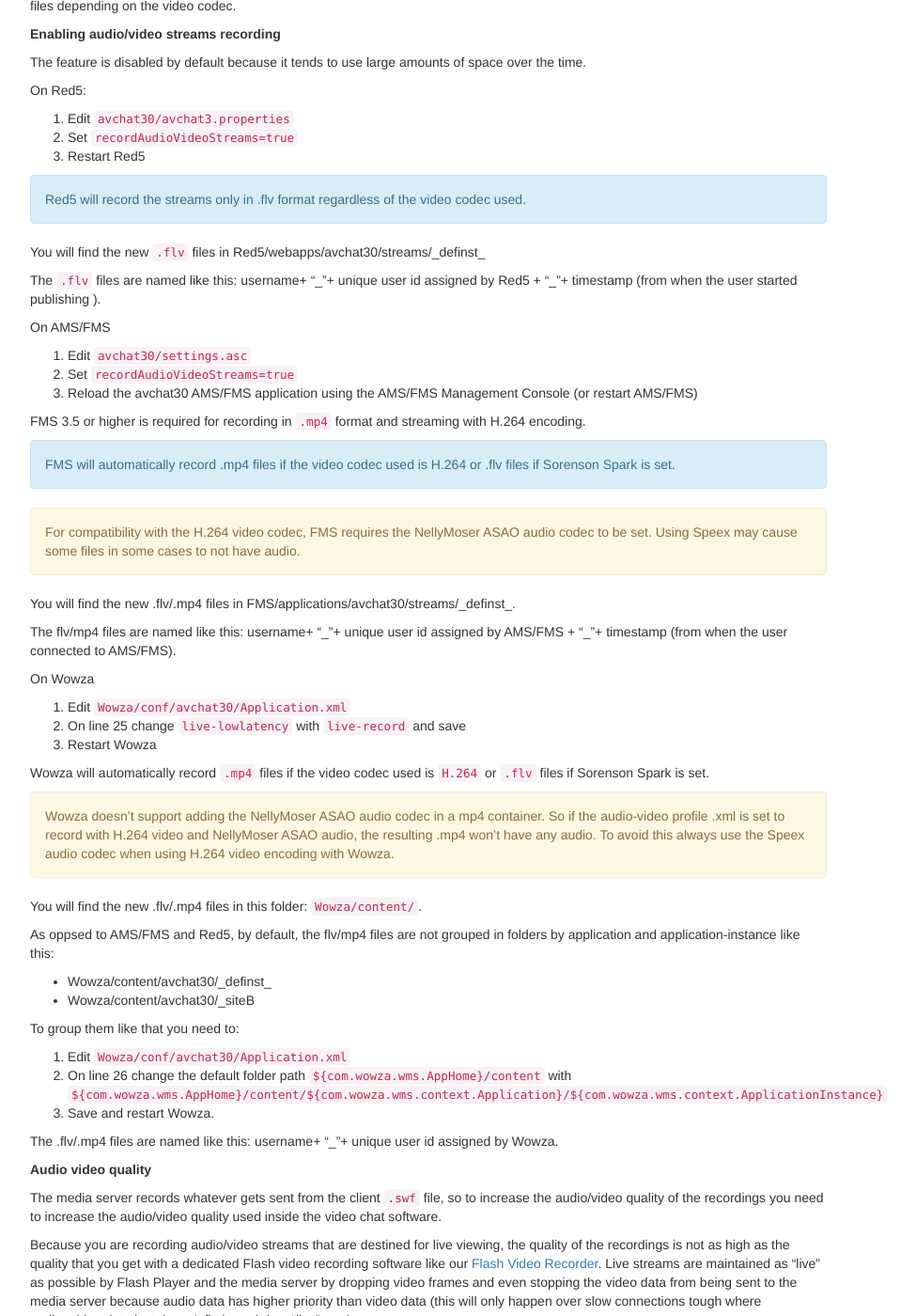
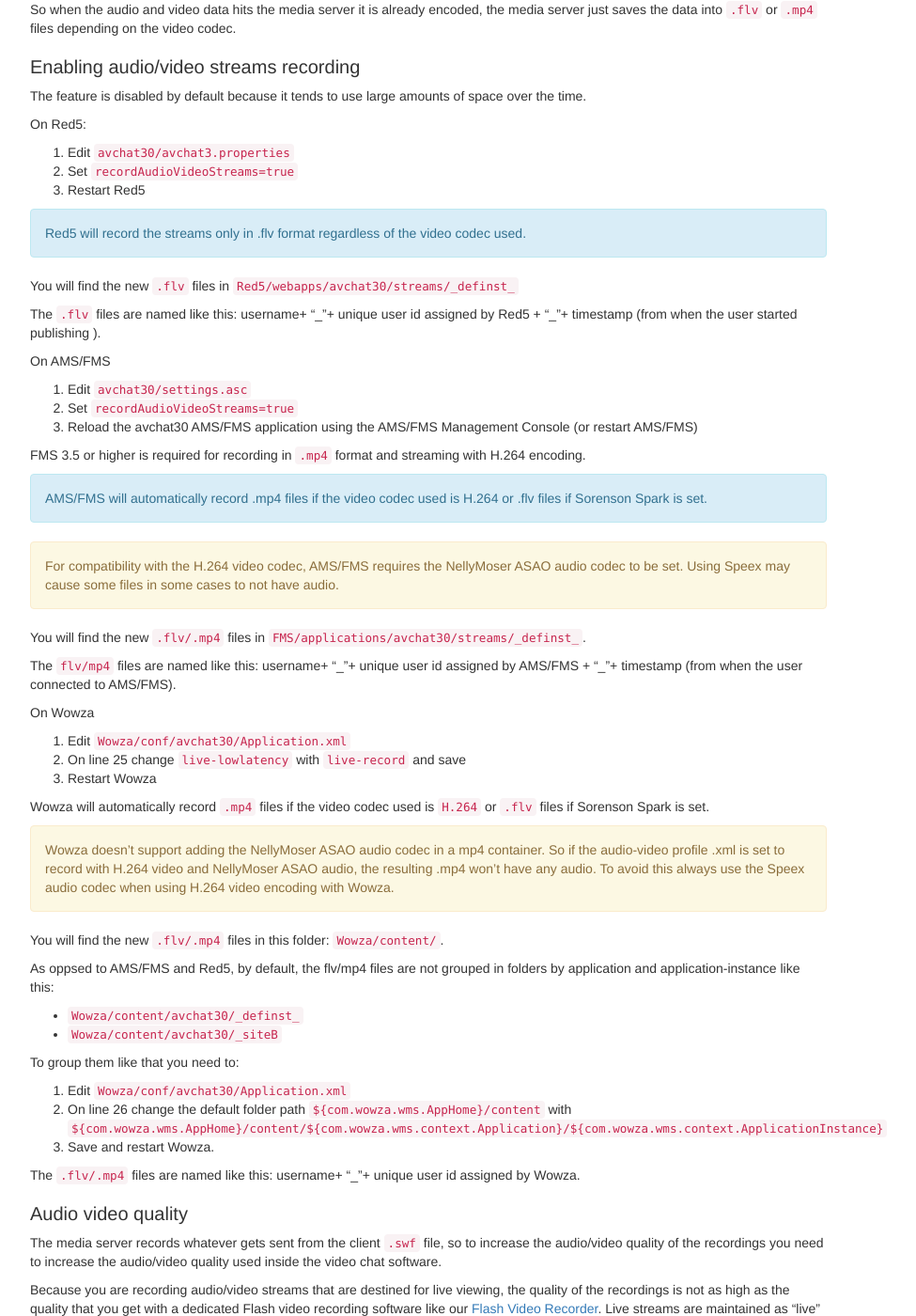
Before and after one commit to nusofthq/avchat-documentation, a Jekyll site: the page built from standalone.md, in a window 1280 px wide and 1400 px high, scrolled down 22049 px. Shown: the whole window at 94% size, without its empty margins (38-1013 px from the left). Built offline with Jekyll 4.4.1, drawn with Linux system fonts in a browser that asks for light colours; nearby versions of some CDN libraries; comment, search, counter and statistics services are not loaded; some of the changed text lies outside the part shown.

Commit message:
formating finishes

````diff
--- a/_includes/features.md
+++ b/_includes/features.md
@@ -12,7 +12,7 @@
 
 Another user viewing the first one for 30 minutes will use the same amount: 57Mbytes. Total: 114Mbytes for a 30 minute 1 to 1 video chat session.
 
-**Reducing bandwidth usage**
+<h3>Reducing bandwidth usage</h3>
 
 AVChat 3 offers several ways to reduce the monthly bandwidth used on the media server:
 
@@ -65,14 +65,14 @@
 </showWhoIsTyping>
 ```
 
-Set it to 0 and the who-is-typing box will not be shown anymore in the chat.
+Set it to `0` and the who-is-typing box will not be shown anymore in the chat.
 
 <h2 id="closing-avchat-pop-on-leave">How to close the pop up containing AVChat when clicking the <kbd>Leave</kbd> button</h2>
 
 When AVChat 3 is opened in a pop up window you can use the <kbd>Leave</kbd> button to close the pop up window:
 
 1. Edit `avc_settings.xml`
-2. Set `disconnectButtonEnabled` `<value>` to 1;
+2. Set `disconnectButtonEnabled` `<value>` to `1`;
 3. Set `disconnectButtonLink` `<value>` to `javascript:window.close();`
 
 By default clicking <kbd>Leave</kbd> takes you to a new web page instead of closing the window.
@@ -83,7 +83,7 @@
 
 AVChat 3 uses a media server (like Red5, AMS/FMS and Wowza) to stream audio and video between users. The audio and video data travels from the broadcaster user to the media server and from there to the receiver/viewer. While it passes  through the media server the audio and video data can be captured and stored in `.flv` file,  or, starting with build 2330, in `.mp4` files. The file type that will be created depends on the video codec being used (`Sorenson Spark` or `H.264`).
 
-**Codecs being used**
+<h3>Codecs being used</h3>
 
 The audio data will be encoded with the `NellyMoser` or `Speex` codec (depending on your audio settings) and the video data will be encoded with the `Sorenson Spark`  video codec.  Starting with [build 2330](http://avchat.net/blog/avchat-build-2330-introduces-h-264-support/) the `H.264` codec has also been added for video encoding.
 
@@ -91,7 +91,7 @@
 
 So when the audio and video data hits the media server it is already encoded, the media server just saves the data into `.flv` or `.mp4` files depending on the video codec.
 
-**Enabling audio/video streams recording**
+<h3>Enabling audio/video streams recording</h3>
 
 The feature is disabled by default because it tends to use large amounts of space over the time.
 
@@ -103,7 +103,7 @@
 
 <div class="alert alert-info" role="alert">Red5 will record the streams only in .flv format regardless of the video codec used.</div>
 
-You will find the new `.flv` files in Red5/webapps/avchat30/streams/\_definst\_
+You will find the new `.flv` files in `Red5/webapps/avchat30/streams/_definst_`
 
 The `.flv` files are named like this: username+ “\_”+ unique user id assigned by Red5 + “\_”+ timestamp (from when the user started publishing ).
 
@@ -115,13 +115,13 @@
 
 FMS 3.5 or higher is required for recording in `.mp4` format and streaming with H.264 encoding.
 
-<div class="alert alert-info" role="alert">FMS will automatically record .mp4 files if the video codec used is H.264 or .flv  files if Sorenson Spark is set.</div>
+<div class="alert alert-info" role="alert">AMS/FMS will automatically record .mp4 files if the video codec used is H.264 or .flv  files if Sorenson Spark is set.</div>
 
-<div class="alert alert-warning" role="alert">For compatibility with the H.264 video codec, FMS requires the NellyMoser ASAO audio codec to be set. Using Speex may cause some files in some cases to not have audio.</div>
+<div class="alert alert-warning" role="alert">For compatibility with the H.264 video codec, AMS/FMS requires the NellyMoser ASAO audio codec to be set. Using Speex may cause some files in some cases to not have audio.</div>
 
-You will find the new .flv/.mp4  files in FMS/applications/avchat30/streams/\_definst\_.
+You will find the new `.flv/.mp4`  files in `FMS/applications/avchat30/streams/_definst_`.
 
-The flv/mp4  files are named like this: username+ “\_”+ unique user id assigned by AMS/FMS + “\_”+ timestamp (from when the user connected to AMS/FMS).
+The `flv/mp4`  files are named like this: username+ “\_”+ unique user id assigned by AMS/FMS + “\_”+ timestamp (from when the user connected to AMS/FMS).
 
 On Wowza
 
@@ -134,12 +134,12 @@
 
 <div class="alert alert-warning" role="alert">Wowza doesn’t support adding the NellyMoser ASAO audio codec in a mp4 container. So if the audio-video profile .xml is set to record with H.264 video and NellyMoser ASAO audio, the resulting .mp4 won’t have any audio. To avoid this always use the Speex audio codec when using H.264 video encoding with Wowza.</div>
 
-You will find the new .flv/.mp4  files in this folder: `Wowza/content/`.
+You will find the new `.flv/.mp4`  files in this folder: `Wowza/content/`.
 
 As oppsed to AMS/FMS and Red5, by default, the flv/mp4 files are not grouped in folders by application and application-instance like this:
 
-+ Wowza/content/avchat30/\_definst\_
-+ Wowza/content/avchat30/\_siteB
++ `Wowza/content/avchat30/_definst_`
++ `Wowza/content/avchat30/_siteB`
 
 To group them like that you need to:
 
@@ -150,9 +150,9 @@
 `${com.wowza.wms.AppHome}/content/${com.wowza.wms.context.Application}/${com.wowza.wms.context.ApplicationInstance}`
 3. Save and restart Wowza.
 
-The .flv/.mp4  files are named like this: username+ “\_”+ unique user id assigned by Wowza.
+The `.flv/.mp4`  files are named like this: username+ “\_”+ unique user id assigned by Wowza.
 
-**Audio video quality**
+<h3>Audio video quality</h3>
 
 The media server records whatever gets sent from the client `.swf` file, so to increase the audio/video quality of the recordings you need to increase the audio/video quality used inside the video chat software.
 
@@ -160,19 +160,19 @@
 
 When you have [auto bandwidth reduction](http://docs.avchat.net/standalone#dynamic-bandwidth-usage-reduction) turned on (it’s on by default) streams are passed through the media server only when there is someone watching the respective stream. So even tough user X is broadcasting, his stream will only be recorded if he has one or more viewers. The stream recording process will also stop when user X has no more viewers. You can turn off [auto bandwidth reduction](http://docs.avchat.net/standalone#dynamic-bandwidth-usage-reduction).
 
-**H.264 vs Sorenson Spark**
+<h3>H.264 vs Sorenson Spark</h3>
 
 Advantages:
 
-1. H.264 requires `less bandwidth` than Sorenson Spark
-2. H.264 causes `less delay` when streaming between the broadcaster and the receiver
-3. H.264 provides `better image quality`, `smoother framerates` and `sharper edges and details`.
+1. `H.264` requires `less bandwidth` than Sorenson Spark
+2. `H.264` causes `less delay` when streaming between the broadcaster and the receiver
+3. `H.264` provides `better image quality`, `smoother framerates` and `sharper edges and details`.
 
 Disadvantages:
 
-H.264 is more `CPU intensive` than Sorenson Spark.  Having a lot of streams running at once may cause the AVChat client to have performance drawbacks for users with slower hardware.
+`H.264` is more CPU intensive than Sorenson Spark.  Having a lot of streams running at once may cause the AVChat client to have performance drawbacks for users with slower hardware.
 
-**Playing back the recorded files**
+<h3>Playing back the recorded files</h3>
 
 FLV
 
@@ -217,17 +217,17 @@
 
 Ghost users are a known issue with all media servers.
 
-**What is a ghost user?**
+<h3>What is a ghost user?</h3>
 
 A ghost user is a user who’s disconnection from the media server has not been detected by the media server, thus the media server thinks he is still connected.
 
 In a chat you will know there are ghost users when you see 2-3 persons in the users list having the same user name or persons staying for unusual lenghts of time in the chat without activity.
 
-**What causes ghost users?**
+<h3>What causes ghost users?</h3>
 
 They happen when a user suddenly disconnects from the Internet while connected to a media server (for example by suddenly disconnecting your Ethernet cable or loosing WiFi signal) but in other occasions too like when the user is over a slow connection (mobile connections) or behind some weird combination of network hardware + server software. IE and the way it handles Flash content might also produce ghost users.
 
-**How is AVChat 3 dealing with ghost users?**
+<h3>How is AVChat 3 dealing with ghost users?</h3>
 
 1. Every 3 seconds the client  (swf file) sends a ping to the media server (this value can not be changed)
 2. Every 10 seconds the media server (Red5/Wowza/AMS/FMS) check if all clients have sent a ping within the last 10 seconds (already 3 pings should have been sent by every client) and disconnects everyone who has not.
@@ -238,7 +238,7 @@
 
 <h2 id="external-users-list">External users list</h2>
 
-**Overview**
+<h3>Overview</h3>
 
 In order to show on your website who is logged in the video chat, AVChat 3 generates 2 external files in the folder where it is installed:
 
@@ -253,7 +253,7 @@
 
 How to actually code/do that is outside the scope of this documentation but anyone with minimum PHP or .NET experience  should be able to parse the XML/text file and post the contents on the website.
 
-**How it works**
+<h3>How it works</h3>
 
 In detail:
 
@@ -271,7 +271,7 @@
 + You’ve moved `writeuserslist.php` to a separate folder.
 + You have troubles with the external users list not being generated.
 
-**Troubleshooting**
+<h3>Troubleshooting</h3>
 
 If the 2 files refuse to appear do these tasks in this order:
 
@@ -282,7 +282,7 @@
 5. Hard code the path to `writeuserslist.php`  in `settings.asc` (on AMS/FMS ) or in `avchat3.properties` (on Wowza/Red5) and restart the media server
 6. Contact support: support@nusofthq.com
 
-**Turning the feature off**
+<h3>Turning the feature off</h3>
 
 On AMS/FMS  edit `applications/avchat30/settings.asc`, set `application.writeUsersLists=false` and restart AMS/FMS.
 
@@ -296,19 +296,19 @@
 
 AVChat saves a history of all the text chat in all the rooms including private chats on the media server!
 
-**On AMS/FMS**
+<h3>On AMS/FMS</h3>
 
 They will be saved in the `FMS/applications/avchat30/logs/` folder and they will have this format: `_definst__r0_2010_12_20.txt`, where \_definst\_ is the application instance name, r0 is the room id, and 2010_12_20 is the date.
 
 To disable it edit `applications/avchat30/settings.asc` and set `application.loggingEnabled=false`.
 
-**On Red5**
+<h3>On Red5</h3>
 
 They will be saved in `Red5/webapps/avchat30/avchat3_transcripts/` folder and they will have this format: `_definst__r0_2010_12_19_log.txt`.
 
 To disable it edit `webapps/avchat30/avchat3.properties` and set `loggingEnabled=false`.
 
-**On Wowza**
+<h3>On Wowza</h3>
 
 They will be saved in `Wowza\applications\avchat30\avchat3_transcripts` folder and they will have this format: `_definst__r0_2010_12_19_log.txt`.
 
@@ -418,7 +418,7 @@
 This feature is controlled by the `enableOtherAccountOptions` setting located in the `avc_settings.xml` file.
 If set to `0`, the feature will be disabled.
 
-**There a few steps needed in order to set this up:**
+<h3>There a few steps needed in order to set this up:</h3>
 
 1. Go to:  [https://developers.facebook.com/apps/](https://developers.facebook.com/apps/)
 2. Create a new Facebook app for a website and enter a name for it.
@@ -444,7 +444,7 @@
 We're talking about 2 separate files: `badnicks.xml` and `badwords.xml`.
 Both files can be found in the main AVChat 3 installation folder.
 
-**Bad nicks**
+<h3>Bad nicks</h3>
 
 `badnicks.xml` - contains 2 groups of XML elements:
 
@@ -459,7 +459,7 @@
 
 Only the user interface (`index.swf`) will check the member's username against the usernames in `badnicks.xml`. The admin interface (`admin.swf`) does not apply the check, so if the "admin" or "administrator" usernames are present in `badnicks.xml` they can be used in `admin.swf` but `index.swf` will not let users with these usernames go past the login screen.
 
-**Bad words**
+<h3>Bad words</h3>
 
 `badwords.xml` - contains 2 groups of XML elements as well:
 
@@ -477,7 +477,7 @@
 
 This feature was added in [Build 1505](http://avchathq.com/blog/rotatting-text-messages-in-avchat-may-build-1505/) of AVChat 3 to give the website owner the ability to add info messages, text ads with links or any other announcements in the text chat.
 
-**In detail**
+<h3>In detail</h3>
 
 The file which stores the messages is `rotate_messages.php` located in the AVChat 3 installation folder. It is called by AVChat 3 every `rotatingMessageTime` seconds (option in `avc_settings.xml`) and it sends to it a GET variable named `count` which stores the number of times it was called by that user.
 
@@ -506,7 +506,7 @@
 
 If you are an experienced web developer you can create your own `rotate_messages.php` file with messages being pulled out of a database, more complex logic, ads, etc. and point AVChat 3 to use it through the `rotatingMessageUrl` option located in `avc_settings.xml`.
 
-**Other notes**
+<h3>Other notes</h3>
 
 
 * `rotatingMessageUrl` in `avc_settings.xml` contains the path to `rotating_messages.php`
@@ -544,7 +544,7 @@
 
 <h2 id="reporting-users">Report user feature</h2>
 
-**Sending a report**
+<h3>Sending a report</h3>
 
 Starting with [build 2760](http://nusofthq.com/blog/avchat-august-build-2760/) a user can be reported by any other user if necessary. This options is easily accessed by pressing the <kbd>Report this user</kbd> button located in a user's side menu.
 
@@ -578,7 +578,7 @@
 
 <img src="http://docs.avchat.net/assets/images/reportMail.png" class="img-responsive"/>
 
-**Viewing a report**
+<h3>Viewing a report</h3>
 
 All of the reports can be seen using the AVChat administrator area -> Reports panel. The number between the parentheses is a notification for the total number of reports.
 
@@ -613,7 +613,7 @@
 
 The API comes in 2 parts: settings that can be controlled from the `avc_settings.xml` file and the actual API for JavaScript, PHP and .NET.
 
-**The settings in avc_settings.xml detailed**
+<h3>The settings in avc_settings.xml detailed</h3>
 
 The API is intended to be used with an integrated version of AVChat and makes use of the following settings in `avc_settings.xml`:
 
@@ -629,7 +629,7 @@
 The PPV Button mentioned above is a new button added in the status bar that displays dynamically the amount of time/credits left if PPV is enabled. Here's how it looks:
 <img src="http://docs.avchat.net/assets/images/PPVButton.png" class="img-responsive"/>
 
-**The API**
+<h3>The API</h3>
 
 The API comes in 3 flavors:
 * a Javascript API, represented by the function `onPPVUpdate` (found in `index.html` and `admin.html`).
@@ -643,7 +643,7 @@
 * `userSiteId`: the siteId value as sent by avc_settings.xxx
 * `sessionTimeStamp`: the timestamp from the last login.
 
-**Working with the API**
+<h3>Working with the API</h3>
 
 All of this information feed and parameters will have to be stored and updated in the database of the site in which AVChat will be integrated.
 
@@ -654,25 +654,25 @@
 3. Parameters passed to the API will have to be taken and stored/updated in site database.
 4. Based on the information stored a custom made script will have to update the `PPVAmount` setting so that when a user re-enters chat the correct amount of time/credits left will be used.
 
-**Controlling the API**
+<h3>Controlling the API</h3>
 
 The API can be controlled by the setting `PPVEnabled`. Depending on the value set here just parts of the API can be enabled.
 
-**Enabling just the JavaScript API**
+<h3>Enabling just the JavaScript API</h3>
 
 To only enable the JavaScript API set `PPVEnabled` to `1`.
 
-**Enabling just the PHP/.NET API**
+<h3>Enabling just the PHP/.NET API</h3>
 
 To only enable the PHP/.NET API set `PPVEnabled` to `2`.
 
-**Enabling both JavaScript and PHP/.NET API**
+<h3>Enabling both JavaScript and PHP/.NET API</h3>
 
 To enable both JavaScript and PHP/.NET API set `PPVEnabled` to `3`.
 
 <h2 id="avchat-twitter-authentication">How to setup AVChat for Twitter authentication</h2>
 
-**The Twitter authentication explained**
+<h3>The Twitter authentication explained</h3>
 
 Starting with [build 2915](http://avchat.net/support/documentation) AVChat supports Twitter authentication.
 
@@ -688,7 +688,7 @@
 
 This feature is controlled by the setting `enableOtherAccountOptions` located in the `avc_settings.xml` file. If set to `0`, the feature will be disabled.
 
-**Setting it up**
+<h3>Setting it up</h3>
 
 Here are the steps that will guide you on how to set this up:
 
@@ -1062,7 +1062,7 @@
 
 To create rooms automatically you need to add ROOM OBJECTS to the `defaultRooms` settings. You can add one or multiple rooms.
 
-**On Red5**
+<h3>On Red5</h3>
 
 Example for one room:
 
@@ -1072,7 +1072,7 @@
 
 `defaultRooms`=[The Lobby,Main room for everyone,,0,,This is an automated created room];[Super Room, The description,1234,0,,This is an automated created room]`
 
-**On AMS**
+<h3>On AMS</h3>
 
 Example for one room:
 
````
